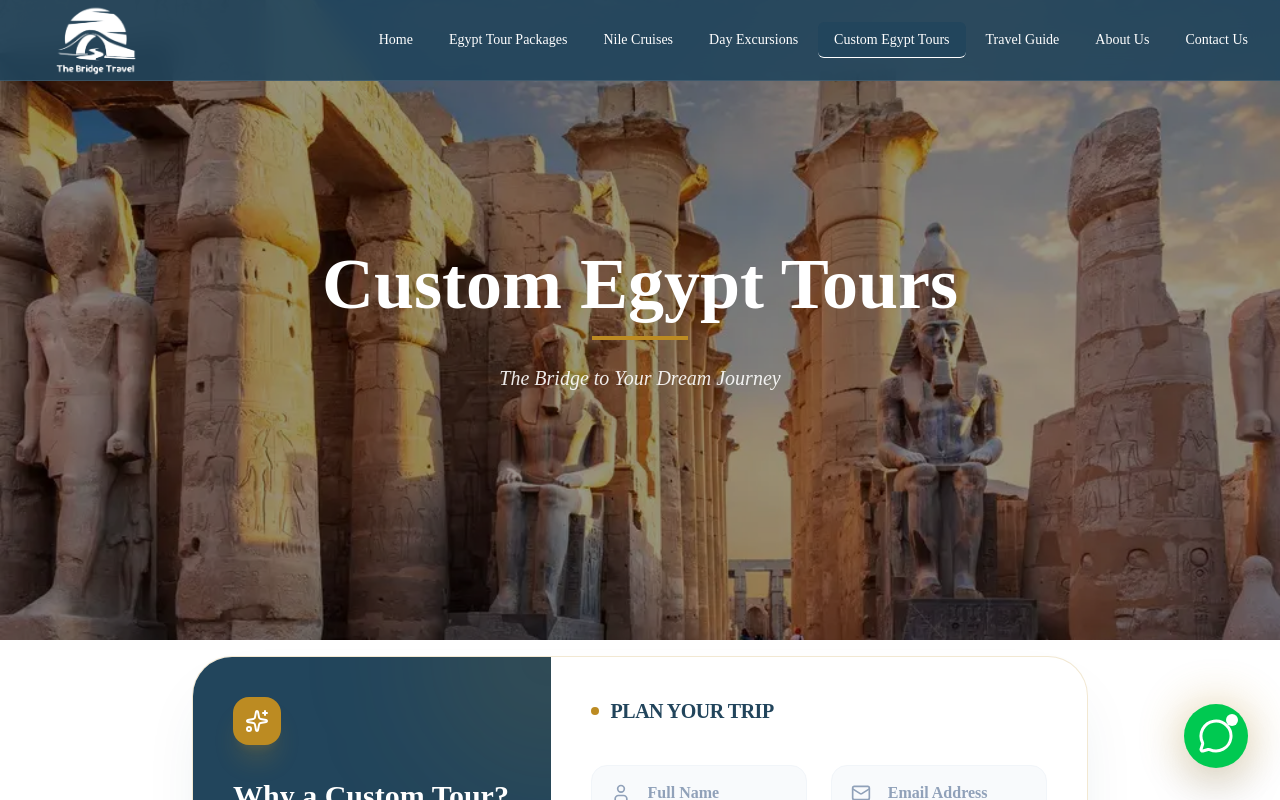
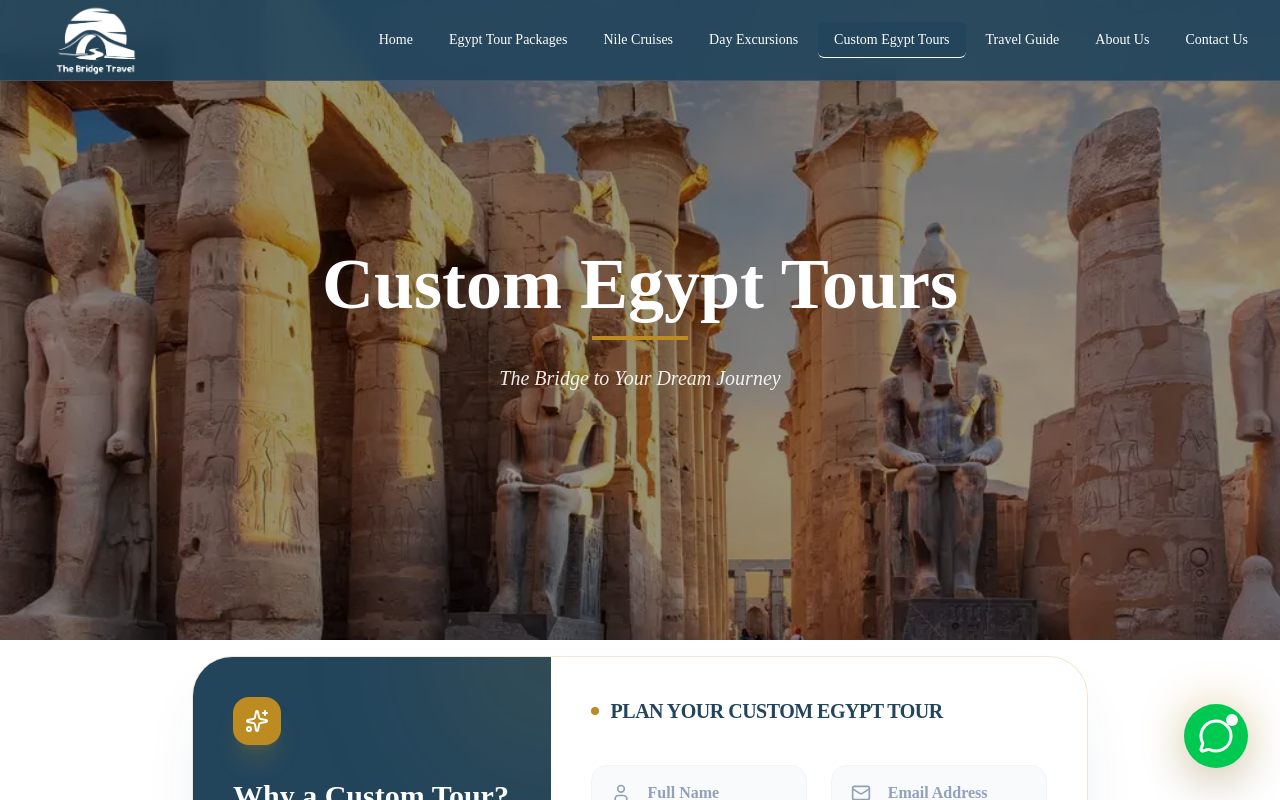
Before and after one commit to youssef-shaaban-dev/the-bridge-travel, a React (Vite) app: page /custom-egypt-tours in a window 1280 px wide. Shown: the top 800 px of the page. Built offline with nearby package versions, Linux system fonts and the light colour scheme.

Commit message:
Update CustomEgyptTours.jsx

```diff
--- a/src/components/pages/customTours/CustomEgyptTours.jsx
+++ b/src/components/pages/customTours/CustomEgyptTours.jsx
@@ -122,7 +122,7 @@ const CustomEgyptTours = () => {
                                 <div className="lg:col-span-3 p-10">
                                     <div className="flex items-center gap-3 mb-10">
                                         <div className="h-2 w-2 rounded-full bg-[#BC8B22]"></div>
-                                        <h3 className="text-xl font-black text-[#22455C] tracking-tight uppercase">Plan Your Trip</h3>
+                                        <h3 className="text-xl font-black text-[#22455C] tracking-tight uppercase">Plan Your Custom Egypt Tour</h3>
                                     </div>
 
                                     <form className="space-y-6">
```
